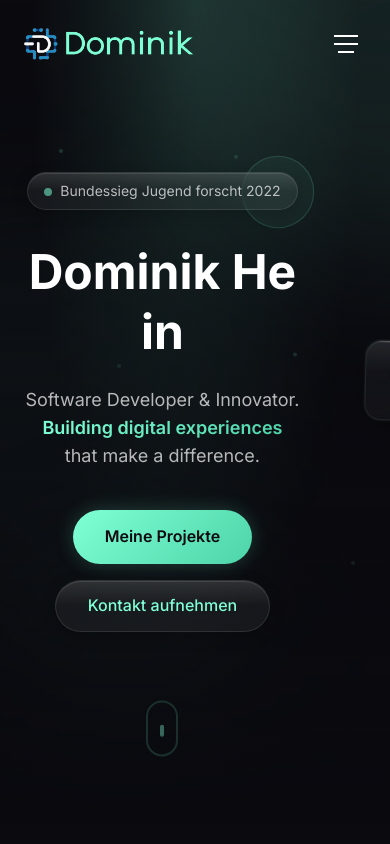
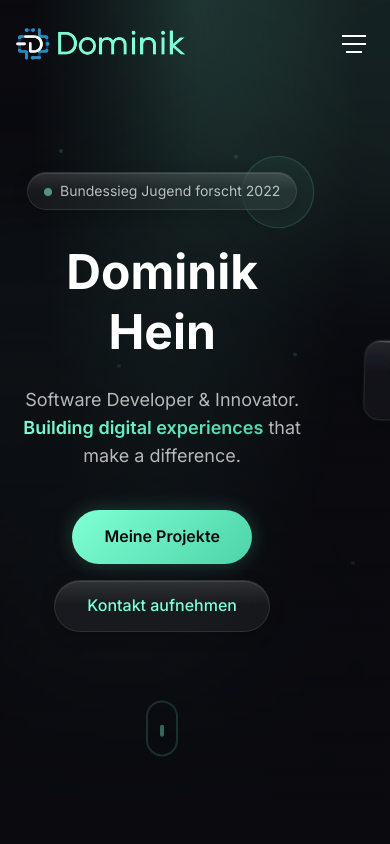
Before and after one commit to gratisCobalt/dominikhein.de, a React (Vite) app: page / in a window 390 px wide. Shown: the top 844 px of the page. Built offline with nearby package versions, Linux system fonts and the light colour scheme.

Commit message:
fix: mobile container padding and title word break

```diff
--- a/src/components/Hero.tsx
+++ b/src/components/Hero.tsx
@@ -66,7 +66,8 @@ export function Hero() {
           className="mb-6 text-5xl font-bold leading-tight text-text-primary md:text-7xl lg:text-8xl"
           style={{ perspective: '1000px' }}
         >
-          {splitText('Dominik Hein')}
+          <span className="inline-block">{splitText('Dominik')}</span>{' '}
+          <span className="inline-block">{splitText('Hein')}</span>
         </h1>
 
         {/* Subtitle */}
--- a/src/index.css
+++ b/src/index.css
@@ -47,7 +47,7 @@
 
   /* Spacing */
   --space-section: 8rem;
-  --space-container: 1.5rem;
+  --space-container: 1rem;
 
   /* Animations */
   --ease-smooth: cubic-bezier(0.4, 0, 0.2, 1);
```
